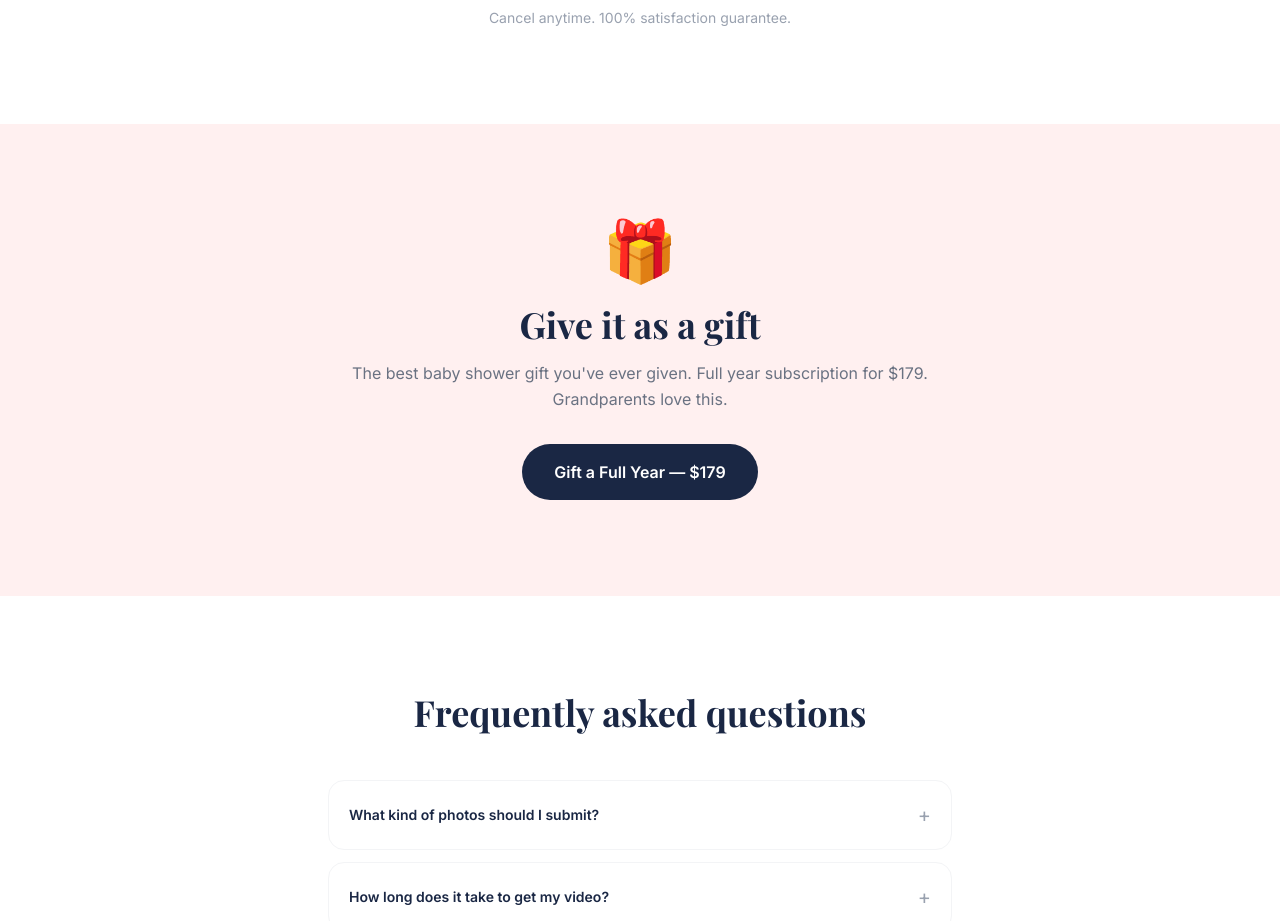
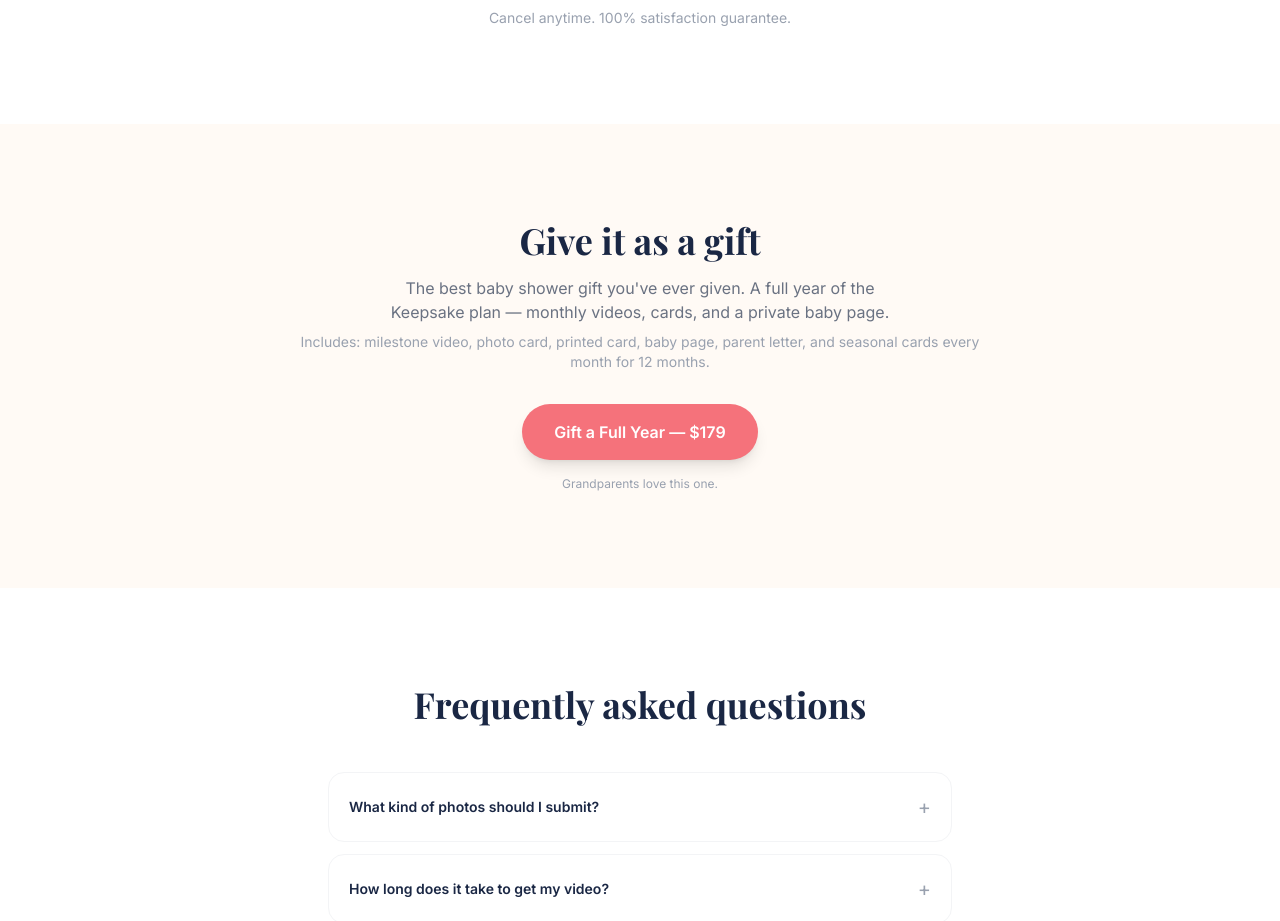
Before and after one commit to aheiman16-del/baby-milestone, a Next.js app: page / in a window 1280 px wide. Shown: the part 3640-4561 px from the top of the page. Built offline with nearby package versions, Linux system fonts and the light colour scheme; a web font is replaced by a local one.

Commit message:
Update Gift.tsx

```diff
--- a/components/Gift.tsx
+++ b/components/Gift.tsx
@@ -5,27 +5,27 @@ import CheckoutButton from './CheckoutButton'
 
 export default function Gift() {
   return (
-    <section id="gift" style={{ backgroundColor: 'var(--pink-bg)' }} className="py-24">
-      <div className="max-w-2xl mx-auto px-6 text-center">
+    <section id="gift" className="py-24" style={{ backgroundColor: 'var(--cream-bg)' }}>
+      <div className="max-w-3xl mx-auto px-6 text-center">
         <motion.div
-          initial={{ opacity: 0, y: 24 }}
+          initial={{ opacity: 0, y: 20 }}
           whileInView={{ opacity: 1, y: 0 }}
           viewport={{ once: true }}
-          transition={{ duration: 0.7 }}
         >
-          <div className="text-6xl mb-6">🎁</div>
-          <h2 className="font-display text-4xl font-bold mb-4" style={{ color: 'var(--navy)' }}>
-            Give it as a gift
-          </h2>
-          <p className="text-gray-500 mb-8 leading-relaxed">
-            The best baby shower gift you&apos;ve ever given. Full year subscription for $179. Grandparents love this.
+          <h2 className="font-display text-4xl font-bold mb-4" style={{ color: 'var(--navy)' }}>Give it as a gift</h2>
+          <p className="text-gray-500 mb-2 max-w-lg mx-auto">
+            The best baby shower gift you&apos;ve ever given. A full year of the Keepsake plan &mdash; monthly videos, cards, and a private baby page.
+          </p>
+          <p className="text-gray-400 text-sm mb-8">
+            Includes: milestone video, photo card, printed card, baby page, parent letter, and seasonal cards every month for 12 months.
           </p>
           <CheckoutButton
-            productKey="essential_annual"
-            label="Gift a Full Year — $179"
-            className="inline-block font-semibold px-8 py-4 rounded-full text-white transition hover:opacity-90"
-            style={{ backgroundColor: 'var(--navy)' }}
+            productKey="gift_annual"
+            label="Gift a Full Year &mdash; $179"
+            className="inline-block text-white font-semibold px-8 py-4 rounded-full text-base transition hover:opacity-90 shadow-lg"
+            style={{ backgroundColor: 'var(--coral)' }}
           />
+          <p className="text-xs text-gray-400 mt-4">Grandparents love this one.</p>
         </motion.div>
       </div>
     </section>
```
